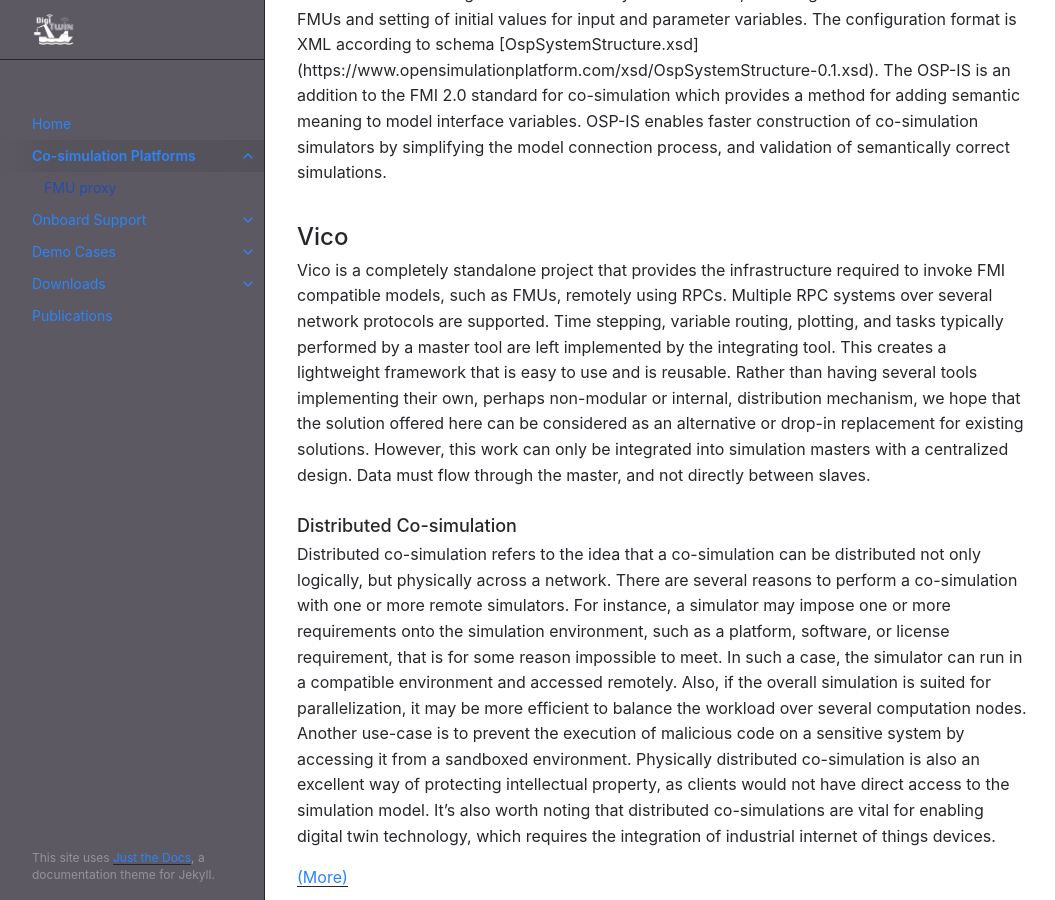
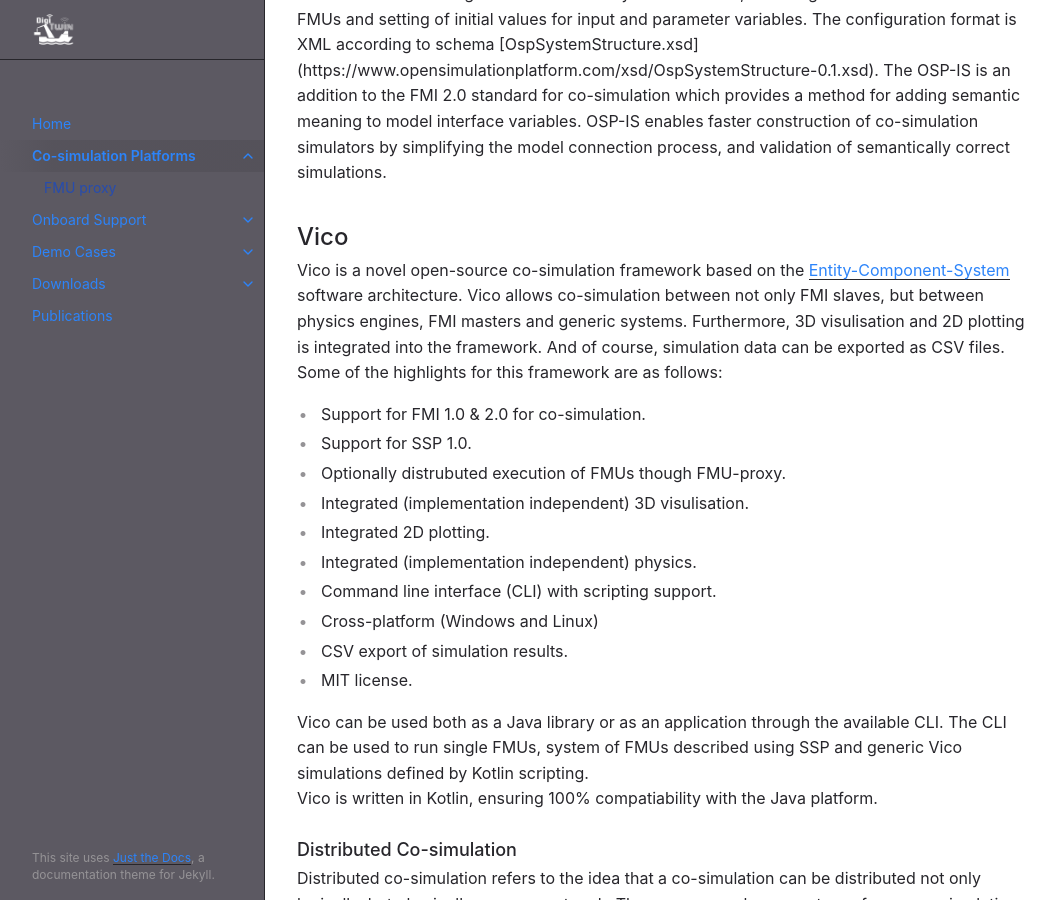
Before and after one commit to gunnerus-case/gunnerus-case.github.io, a Jekyll site: the page built from docs/Co-simulation Platforms.md, in a window 1280 px wide and 900 px high, scrolled down 1879 px. Shown: the whole window, without its empty margins (107-1162 px from the left). Built offline with Jekyll 4.4.1, drawn with Linux system fonts in a browser that asks for light colours.

Commit message:
Edit Vico section

```diff
--- a/docs/Co-simulation Platforms.md
+++ b/docs/Co-simulation Platforms.md
@@ -62,20 +62,22 @@ The OSP-IS is an addition to the FMI 2.0 standard for co-simulation which provid
 
 ##  Vico
 
-Vico is a completely standalone project that provides the
-infrastructure required to invoke FMI compatible models,
-such as FMUs, remotely using RPCs. Multiple RPC systems
-over several network protocols are supported. Time stepping,
-variable routing, plotting, and tasks typically performed by a
-master tool are left implemented by the integrating tool. This
-creates a lightweight framework that is easy to use and is reusable.
-Rather than having several tools implementing their own,
-perhaps non-modular or internal, distribution mechanism,
-we hope that the solution offered here can be considered as
-an alternative or drop-in replacement for existing solutions.
-However, this work can only be integrated into simulation
-masters with a centralized design. Data must flow through
-the master, and not directly between slaves.
+Vico is a novel open-source co-simulation framework based on the [Entity-Component-System](https://en.wikipedia.org/wiki/Entity_component_system) software architecture.
+Vico allows co-simulation between not only FMI slaves, but between physics engines, FMI masters and generic systems. Furthermore, 3D visulisation and 2D plotting is integrated into the framework. And of course, simulation data can be exported as CSV files. Some of the highlights for this framework are as follows:
+
+* Support for FMI 1.0 & 2.0 for co-simulation.
+* Support for SSP 1.0.
+* Optionally distrubuted execution of FMUs though FMU-proxy.
+* Integrated (implementation independent) 3D visulisation.
+* Integrated 2D plotting.
+* Integrated (implementation independent) physics.
+* Command line interface (CLI) with scripting support.
+* Cross-platform (Windows and Linux)
+* CSV export of simulation results.
+* MIT license.
+
+Vico can be used both as a Java library or as an application through the available CLI. The CLI can be used to run single FMUs, system of FMUs described using SSP and generic Vico simulations defined by Kotlin scripting.
+Vico is written in Kotlin, ensuring 100% compatiability with the Java platform.
 
 ### Distributed Co-simulation
 
```
